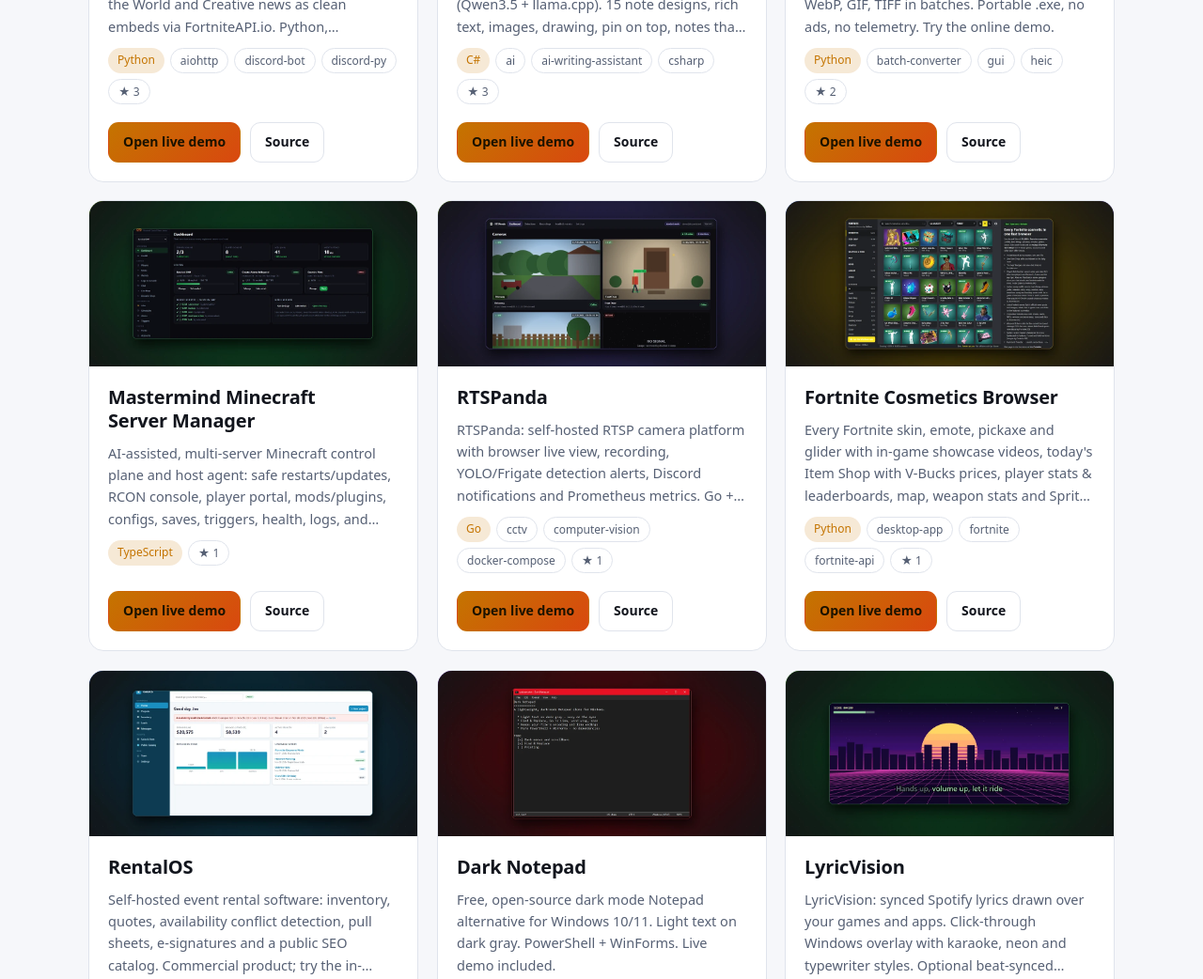
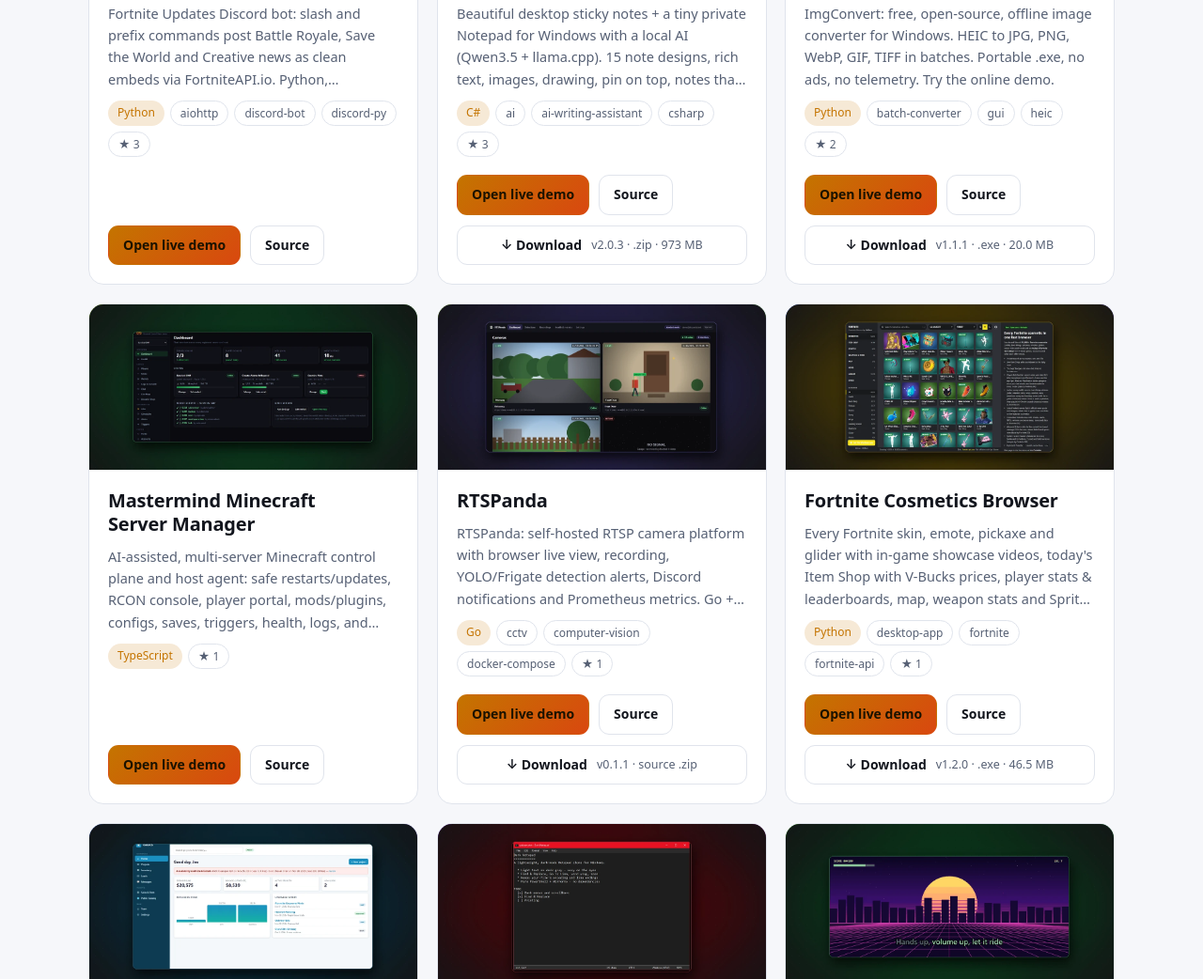
Before and after one commit to 248Tech/248Tech.github.io, a plain HTML site: page index.html in a window 1280 px wide. Shown: the part 1758-2800 px from the top of the page at 94% size. Drawn offline with Linux system fonts and the light colour scheme.

Commit message:
feat: add latest-release download buttons to project cards
build.mjs resolves each project's latest published release (drafts and
pre-releases skipped) and picks the best asset: .exe/.msi, then OS
packages, then archives; never checksums or signatures. Open-source
releases without assets link the tag's source zip. Commercial or
proprietary projects without assets and repos with no releases get no
button.

Cards show a full-width "Download" bar with version, file type and size.
Links refresh with the daily rebuild.

Co-Authored-By: Claude Opus 5.5 <noreply@anthropic.com>

```diff
--- a/app.js
+++ b/app.js
@@ -14,6 +14,7 @@
     ShowTime: 'ShowTime', RTSPanda: 'RTSPanda', rentalos: 'RentalOS', ImgConvert: 'ImgConvert', QwenPad: 'QwenPad' };
   const prettyName = n => BRAND[n] || n.replace(/[-_]+/g, ' ').replace(/([a-z])([A-Z])/g, '$1 $2');
   const pretty = p => p.title || prettyName(p.name);
+  const fmtSize = b => !b ? '' : b >= 1048576 ? (b / 1048576).toFixed(b >= 104857600 ? 0 : 1) + ' MB' : Math.max(1, Math.round(b / 1024)) + ' KB';
   const projects = data.projects;
 
   // stats, derived from real data
@@ -51,6 +52,18 @@
     second.href = p.repo || p.site; second.rel = 'noopener';
     actions.append(live, second);
     body.append(meta, actions);
+    // Latest release download (resolved at build time; absent when there is nothing to download).
+    if (p.download) {
+      const d = p.download;
+      const kind = d.kind === 'source' ? 'source .zip' : '.' + d.file.split('.').pop().toLowerCase();
+      const size = fmtSize(d.size);
+      const info = [d.version, kind, size].filter(Boolean).join(' · ');
+      const dl = el('a', 'btn dl', '↓ Download'); dl.href = d.url; dl.rel = 'noopener';
+      dl.append(el('span', 'dlinfo', info));
+      dl.title = d.file + (size ? ' · ' + size : '');
+      dl.setAttribute('aria-label', 'Download ' + pretty(p) + ' ' + info);
+      body.append(dl);
+    }
     card.append(art, body);
     return card;
   };
--- a/projects.json
+++ b/projects.json
@@ -1,14 +1,14 @@
 {
   "owner": "248Tech",
-  "generated": "2026-11-17T00:40:36.911Z",
+  "generated": "2026-11-17T00:46:10.165Z",
   "loc": {
     "total": 138701,
     "languages": {
+      "Shell": 2180,
       "Python": 6894,
-      "Shell": 2180,
-      "Go": 29746,
       "PowerShell": 2672,
       "HTML": 2905,
+      "Go": 29746,
       "JavaScript": 21818,
       "CSS": 3654,
       "TypeScript": 54564,
@@ -18,12 +18,6 @@
       "PHP": 788
     },
     "repos": {
-      "Autoresponder": {
-        "total": 1406,
-        "languages": {
-          "Python": 1406
-        }
-      },
       "7dtd-region-healer": {
         "total": 168,
         "languages": {
@@ -34,6 +28,12 @@
         "total": 63,
         "languages": {
           "Python": 63
+        }
+      },
+      "Autoresponder": {
+        "total": 1406,
+        "languages": {
+          "Python": 1406
         }
       },
       "7dtd-mastermind-donors": {
@@ -49,17 +49,17 @@
           "Python": 2595
         }
       },
-      "carrion": {
-        "total": 2096,
-        "languages": {
-          "Go": 2096
-        }
-      },
       "DarkNotepad": {
         "total": 1036,
         "languages": {
           "PowerShell": 763,
           "HTML": 273
+        }
+      },
+      "carrion": {
+        "total": 2096,
+        "languages": {
+          "Go": 2096
         }
       },
       "fortnite-cosmetics-browser": {
@@ -70,6 +70,17 @@
           "CSS": 510,
           "Shell": 5,
           "Python": 565
+        }
+      },
+      "fortnite-updates-bot": {
+        "total": 1011,
+        "languages": {
+          "Python": 499,
+          "PowerShell": 70,
+          "Shell": 58,
+          "HTML": 165,
+          "JavaScript": 168,
+          "CSS": 51
         }
       },
       "ImgConvert": {
@@ -89,6 +100,16 @@
           "CSS": 204
         }
       },
+      "mastermind-cortex": {
+        "total": 2936,
+        "languages": {
+          "Go": 2404,
+          "HTML": 12,
+          "TypeScript": 457,
+          "CSS": 30,
+          "PowerShell": 33
+        }
+      },
       "LyricVision": {
         "total": 2076,
         "languages": {
@@ -104,27 +125,6 @@
           "JavaScript": 9469
         }
       },
-      "fortnite-updates-bot": {
-        "total": 1011,
-        "languages": {
-          "Python": 499,
-          "PowerShell": 70,
-          "Shell": 58,
-          "HTML": 165,
-          "JavaScript": 168,
-          "CSS": 51
-        }
-      },
-      "mastermind-cortex": {
-        "total": 2936,
-        "languages": {
-          "Go": 2404,
-          "HTML": 12,
-          "TypeScript": 457,
-          "CSS": 30,
-          "PowerShell": 33
-        }
-      },
       "MeasureTent": {
         "total": 350,
         "languages": {
@@ -133,6 +133,14 @@
           "TypeScript": 266,
           "CSS": 7,
           "Prisma": 59
+        }
+      },
+      "QwenPad": {
+        "total": 8935,
+        "languages": {
+          "HTML": 203,
+          "PowerShell": 212,
+          "C#": 8520
         }
       },
       "Mastermind-7DTD-AI-Server-Manager": {
@@ -149,14 +157,6 @@
           "PowerShell": 289,
           "HTML": 220,
           "CSS": 893
-        }
-      },
-      "QwenPad": {
-        "total": 8935,
-        "languages": {
-          "HTML": 203,
-          "PowerShell": 212,
-          "C#": 8520
         }
       },
       "Mastermind-Minecraft-Server-Manager": {
@@ -217,6 +217,7 @@
       "repo": "https://github.com/248Tech/fortnite-updates-bot",
       "open": true,
       "license": "MIT",
+      "download": null,
       "language": "Python",
       "topics": [
         "aiohttp",
@@ -238,6 +239,13 @@
       "repo": "https://github.com/248Tech/Mastermind-7DTD-AI-Server-Manager",
       "open": true,
       "license": "MIT",
+      "download": {
+        "url": "https://github.com/248Tech/Mastermind-7DTD-AI-Server-Manager/archive/refs/tags/v0.0.15.zip",
+        "file": "Mastermind-7DTD-AI-Server-Manager-v0.0.15.zip",
+        "size": null,
+        "version": "v0.0.15",
+        "kind": "source"
+      },
       "language": "TypeScript",
       "topics": [
         "7dtd",
@@ -262,6 +270,13 @@
       "repo": "https://github.com/248Tech/QwenPad",
       "open": true,
       "license": "MIT",
+      "download": {
+        "url": "https://github.com/248Tech/QwenPad/releases/download/v2.0.3/QwenPad-v2.0.3-win-x64.zip",
+        "file": "QwenPad-v2.0.3-win-x64.zip",
+        "size": 1020657462,
+        "version": "v2.0.3",
+        "kind": "binary"
+      },
       "language": "C#",
       "topics": [
         "ai",
@@ -296,6 +311,13 @@
       "repo": "https://github.com/248Tech/ImgConvert",
       "open": true,
       "license": "MIT",
+      "download": {
+        "url": "https://github.com/248Tech/ImgConvert/releases/download/v1.1.1/ImgConvert.exe",
+        "file": "ImgConvert.exe",
+        "size": 20999760,
+        "version": "v1.1.1",
+        "kind": "binary"
+      },
       "language": "Python",
       "topics": [
         "batch-converter",
@@ -328,6 +350,7 @@
       "repo": "https://github.com/248Tech/Mastermind-Minecraft-Server-Manager",
       "open": true,
       "license": "MIT",
+      "download": null,
       "language": "TypeScript",
       "topics": [],
       "stars": 1,
@@ -341,6 +364,13 @@
       "repo": "https://github.com/248Tech/RTSPanda",
       "open": true,
       "license": "MIT",
+      "download": {
+        "url": "https://github.com/248Tech/RTSPanda/archive/refs/tags/v0.1.1.zip",
+        "file": "RTSPanda-v0.1.1.zip",
+        "size": null,
+        "version": "v0.1.1",
+        "kind": "source"
+      },
       "language": "Go",
       "topics": [
         "cctv",
@@ -375,6 +405,13 @@
       "repo": "https://github.com/248Tech/fortnite-cosmetics-browser",
       "open": true,
       "license": "MIT",
+      "download": {
+        "url": "https://github.com/248Tech/fortnite-cosmetics-browser/releases/download/v1.2.0/FortniteCosmeticsBrowser.exe",
+        "file": "FortniteCosmeticsBrowser.exe",
+        "size": 48722072,
+        "version": "v1.2.0",
+        "kind": "binary"
+      },
       "language": "Python",
       "topics": [
         "desktop-app",
@@ -412,6 +449,7 @@
       "repo": null,
       "open": false,
       "license": "NOASSERTION",
+      "download": null,
       "language": "JavaScript",
       "topics": [
         "event-rental",
@@ -429,6 +467,13 @@
       "repo": "https://github.com/248Tech/DarkNotepad",
       "open": true,
       "license": "MIT",
+      "download": {
+        "url": "https://github.com/248Tech/DarkNotepad/releases/download/v1.1.0/DarkNotepad-1.1.0.zip",
+        "file": "DarkNotepad-1.1.0.zip",
+        "size": 14826,
+        "version": "v1.1.0",
+        "kind": "binary"
+      },
       "language": "PowerShell",
       "topics": [
         "dark-mode",
@@ -455,6 +500,13 @@
       "repo": "https://github.com/248Tech/LyricVision",
       "open": true,
       "license": "MIT",
+      "download": {
+        "url": "https://github.com/248Tech/LyricVision/releases/download/v1.0.0/LyricVision.exe",
+        "file": "LyricVision.exe",
+        "size": 98816,
+        "version": "v1.0.0",
+        "kind": "binary"
+      },
       "language": "C#",
       "topics": [
         "beat-detection",
@@ -486,6 +538,13 @@
       "repo": "https://github.com/248Tech/ShowTime",
       "open": true,
       "license": "MIT",
+      "download": {
+        "url": "https://github.com/248Tech/ShowTime/archive/refs/tags/v0.2.0.zip",
+        "file": "ShowTime-v0.2.0.zip",
+        "size": null,
+        "version": "v0.2.0",
+        "kind": "source"
+      },
       "language": "JavaScript",
       "topics": [
         "av1",
@@ -513,6 +572,7 @@
       "repo": "https://github.com/248Tech/GarageIQ",
       "open": false,
       "license": "NOASSERTION",
+      "download": null,
       "language": "JavaScript",
       "topics": [
         "ai-assistant",
@@ -545,6 +605,13 @@
       "repo": "https://github.com/248Tech/litemap",
       "open": true,
       "license": "MIT",
+      "download": {
+        "url": "https://github.com/248Tech/litemap/releases/download/v1.3.1/litemap-1.3.1.zip",
+        "file": "litemap-1.3.1.zip",
+        "size": 9926671,
+        "version": "v1.3.1",
+        "kind": "binary"
+      },
       "language": "JavaScript",
       "topics": [
         "aerial-imagery",
--- a/styles.css
+++ b/styles.css
@@ -101,7 +101,9 @@ h2.title,.card h3{margin:0;font-size:20px;line-height:1.25;letter-spacing:-.01em
 .meta{display:flex;flex-wrap:wrap;gap:6px}
 .chip{font-size:12px;padding:3px 10px;border-radius:99px;background:color-mix(in srgb,var(--accent) 16%,transparent);color:var(--accent)}
 .chip.dim{background:transparent;border:1px solid var(--line);color:var(--dim)}
-.actions{display:flex;gap:10px;margin-top:auto;padding-top:8px}
+.actions{display:flex;flex-wrap:wrap;gap:10px;margin-top:auto;padding-top:8px}
+.btn.dl{width:100%;padding:9px 15px;font-size:14px;gap:10px}
+.dlinfo{font-weight:500;font-size:12.5px;color:var(--dim)}
 .actions .btn{padding:9px 15px;font-size:14px}
 .empty{color:var(--dim);text-align:center;padding:40px 0}
 
```
Also changed, not shown: scripts/build.mjs (+24 -3 lines), 1 other file.
